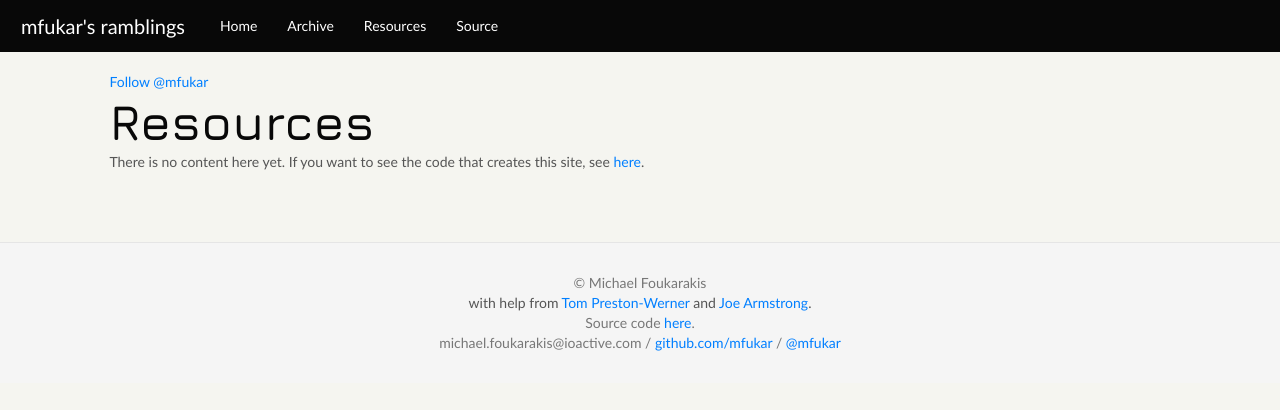
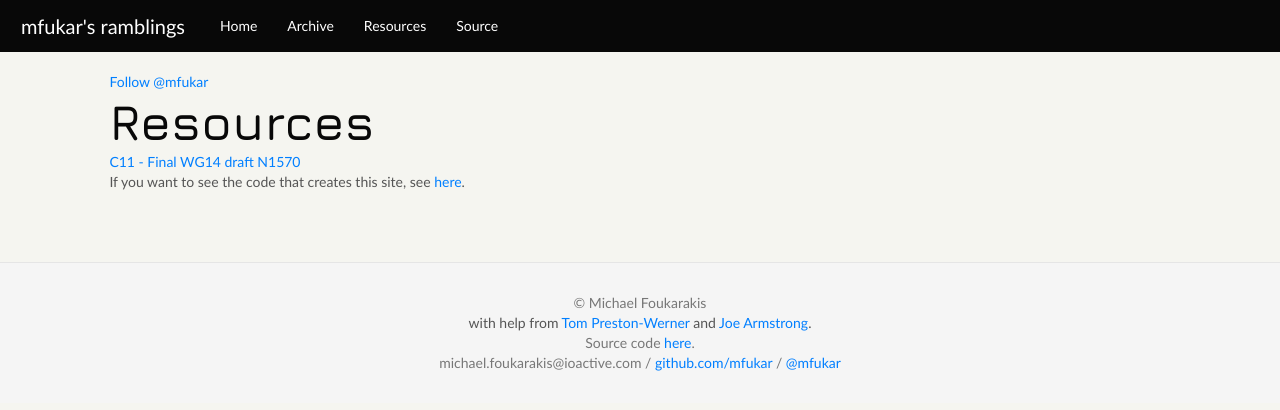
Before and after one commit to mfukar/mfukar.github.com, a Jekyll site: the page built from resources.html, in a window 1280 px wide. Shown: the top 410 px of the page. Built offline with Jekyll 4.4.1, drawn with Linux system fonts in a browser that asks for light colours; some web fonts are replaced; comment, search, counter and statistics services are not loaded.

Commit message:
Add N1570 to resources

```diff
--- a/resources.html
+++ b/resources.html
@@ -3,4 +3,7 @@ layout: main
 title: Resources
 ---
 <h1>Resources</h1>
-There is no content here yet. If you want to see the code that creates this site, see <a href="https://github.com/mfukar/mfukar.github.com">here</a>.
+
+<a href="/_resources/n1570.html">C11 - Final WG14 draft N1570</a>
+<br/>
+If you want to see the code that creates this site, see <a href="https://github.com/mfukar/mfukar.github.com">here</a>.
```
